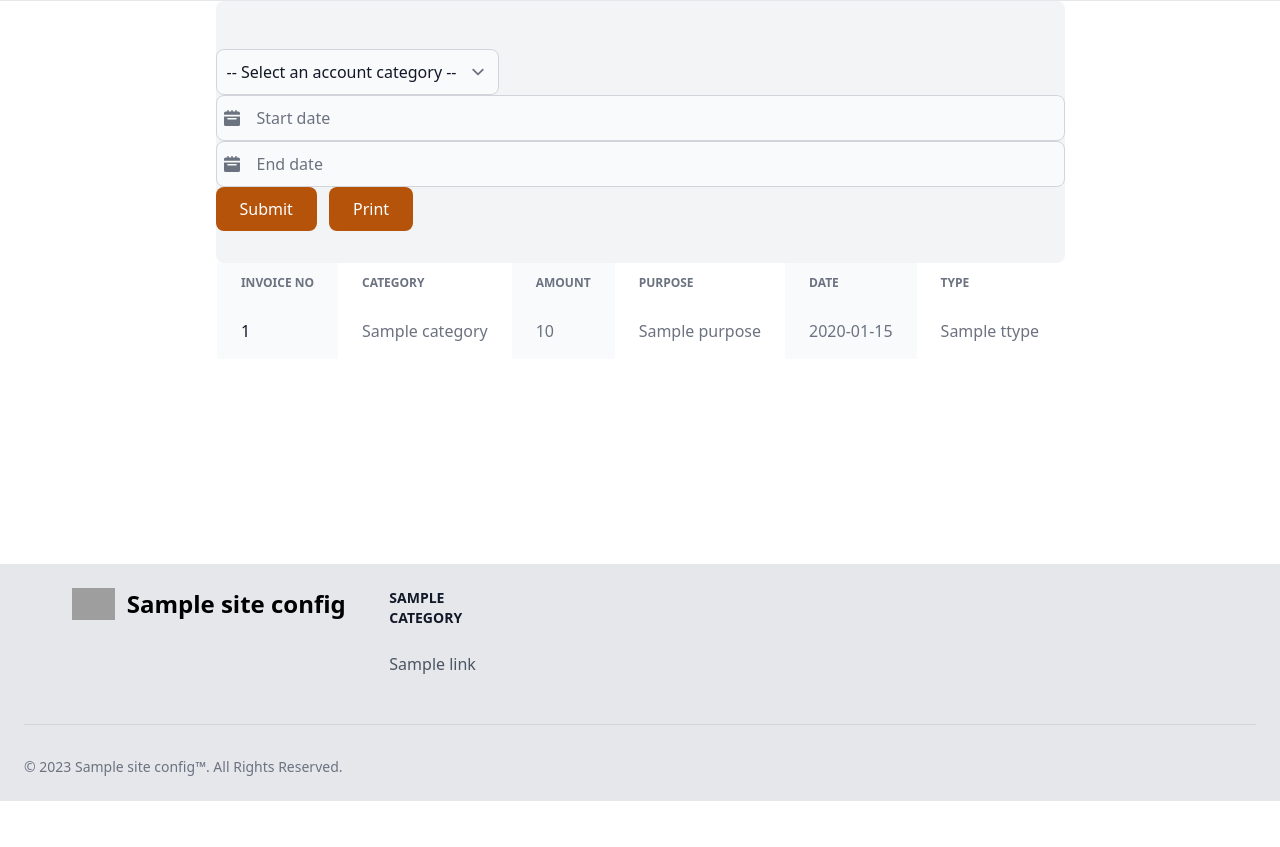
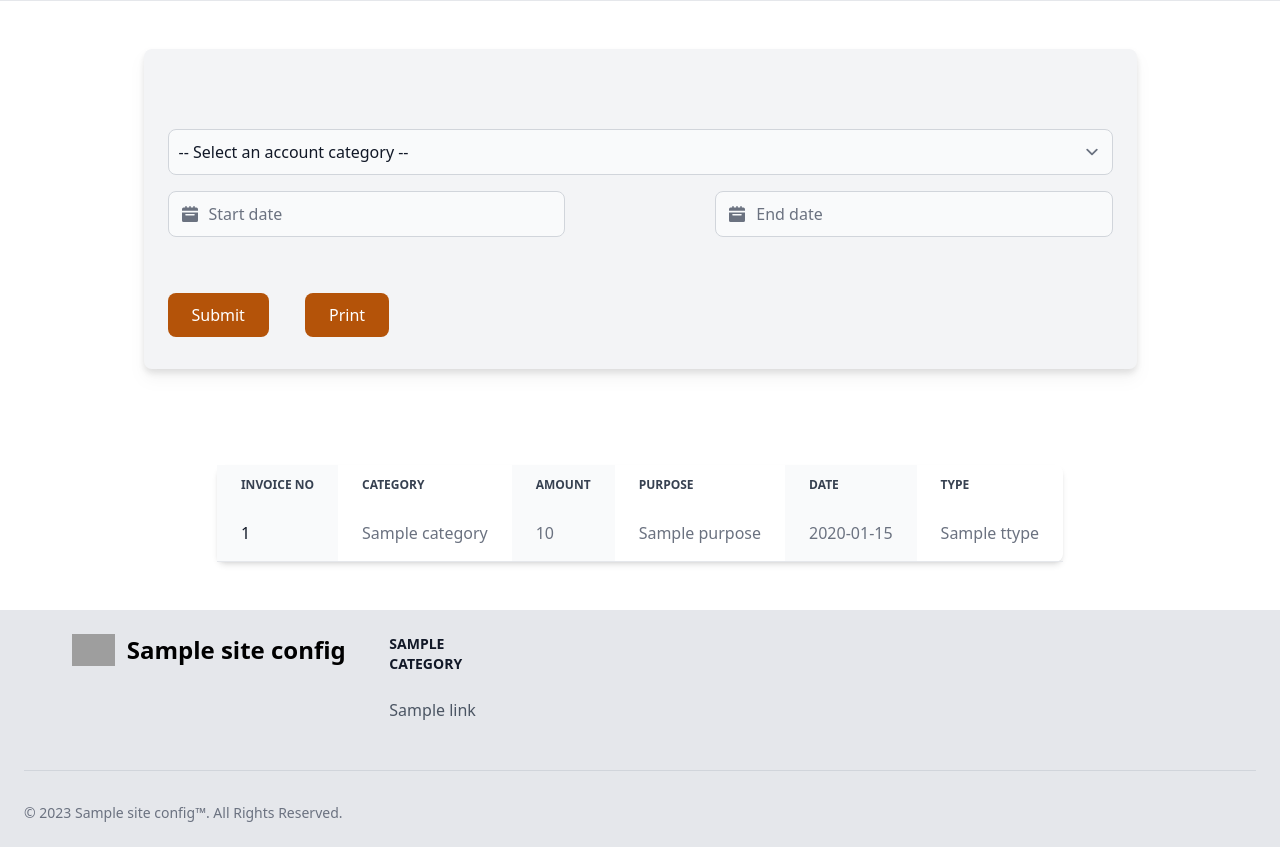
Before and after one commit to aahnik/unison, a Django app: template src/accounts/templates/accounts/statement.html in a window 1280 px wide. Shown: the part 72-919 px from the top of the page. Before the commit the page ends 873 px from the top, so only its background shows below. Run offline with Django 4.2, Linux system fonts and the light colour scheme; the template is opened without the code that fills it: most values are stand-ins (such as "Sample title", 1, 10 or a date in 2020); some libraries are stand-ins or nearby versions; grey boxes are pictures that could not be loaded.

Commit message:
update autogenerated styles.css

```diff
--- a/src/static/styles.css
+++ b/src/static/styles.css
@@ -1120,11 +1120,31 @@ input:checked + .toggle-bg {
   margin-right: 3rem;
 }
 
+.mx-2 {
+  margin-left: 0.5rem;
+  margin-right: 0.5rem;
+}
+
+.mx-6 {
+  margin-left: 1.5rem;
+  margin-right: 1.5rem;
+}
+
 .mx-auto {
   margin-left: auto;
   margin-right: auto;
 }
 
+.my-12 {
+  margin-top: 3rem;
+  margin-bottom: 3rem;
+}
+
+.my-2 {
+  margin-top: 0.5rem;
+  margin-bottom: 0.5rem;
+}
+
 .my-4 {
   margin-top: 1rem;
   margin-bottom: 1rem;
@@ -1140,6 +1160,11 @@ input:checked + .toggle-bg {
   margin-bottom: 2rem;
 }
 
+.mx-4 {
+  margin-left: 1rem;
+  margin-right: 1rem;
+}
+
 .-mr-1 {
   margin-right: -0.25rem;
 }
@@ -1200,6 +1221,10 @@ input:checked + .toggle-bg {
   margin-right: auto;
 }
 
+.mt-12 {
+  margin-top: 3rem;
+}
+
 .mt-2 {
   margin-top: 0.5rem;
 }
@@ -1216,6 +1241,10 @@ input:checked + .toggle-bg {
   margin-top: auto;
 }
 
+.mt-6 {
+  margin-top: 1.5rem;
+}
+
 .block {
   display: block;
 }
@@ -1370,6 +1399,10 @@ input:checked + .toggle-bg {
 
 .grow {
   flex-grow: 1;
+}
+
+.basis-full {
+  flex-basis: 100%;
 }
 
 .-translate-x-1\/2 {
@@ -1608,6 +1645,14 @@ input:checked + .toggle-bg {
   border-width: 0px;
 }
 
+.border-2 {
+  border-width: 2px;
+}
+
+.border-b {
+  border-bottom-width: 1px;
+}
+
 .border-solid {
   border-style: solid;
 }
@@ -1843,6 +1888,14 @@ input:checked + .toggle-bg {
   padding-left: 0.75rem;
 }
 
+.pl-3\.5 {
+  padding-left: 0.875rem;
+}
+
+.pr-2 {
+  padding-right: 0.5rem;
+}
+
 .pr-4 {
   padding-right: 1rem;
 }
@@ -1861,6 +1914,10 @@ input:checked + .toggle-bg {
 
 .text-justify {
   text-align: justify;
+}
+
+.align-middle {
+  vertical-align: middle;
 }
 
 .text-2xl {
@@ -1977,6 +2034,11 @@ input:checked + .toggle-bg {
   color: rgb(75 85 99 / var(--tw-text-opacity));
 }
 
+.text-gray-700 {
+  --tw-text-opacity: 1;
+  color: rgb(55 65 81 / var(--tw-text-opacity));
+}
+
 .text-gray-900 {
   --tw-text-opacity: 1;
   color: rgb(17 24 39 / var(--tw-text-opacity));
@@ -2037,12 +2094,28 @@ input:checked + .toggle-bg {
   box-shadow: var(--tw-ring-offset-shadow, 0 0 #0000), var(--tw-ring-shadow, 0 0 #0000), var(--tw-shadow);
 }
 
+.shadow-md {
+  --tw-shadow: 0 4px 6px -1px rgb(0 0 0 / 0.1), 0 2px 4px -2px rgb(0 0 0 / 0.1);
+  --tw-shadow-colored: 0 4px 6px -1px var(--tw-shadow-color), 0 2px 4px -2px var(--tw-shadow-color);
+  box-shadow: var(--tw-ring-offset-shadow, 0 0 #0000), var(--tw-ring-shadow, 0 0 #0000), var(--tw-shadow);
+}
+
 .outline {
   outline-style: solid;
 }
 
 .blur {
   --tw-blur: blur(8px);
+  filter: var(--tw-blur) var(--tw-brightness) var(--tw-contrast) var(--tw-grayscale) var(--tw-hue-rotate) var(--tw-invert) var(--tw-saturate) var(--tw-sepia) var(--tw-drop-shadow);
+}
+
+.drop-shadow-sm {
+  --tw-drop-shadow: drop-shadow(0 1px 1px rgb(0 0 0 / 0.05));
+  filter: var(--tw-blur) var(--tw-brightness) var(--tw-contrast) var(--tw-grayscale) var(--tw-hue-rotate) var(--tw-invert) var(--tw-saturate) var(--tw-sepia) var(--tw-drop-shadow);
+}
+
+.drop-shadow-lg {
+  --tw-drop-shadow: drop-shadow(0 10px 8px rgb(0 0 0 / 0.04)) drop-shadow(0 4px 3px rgb(0 0 0 / 0.1));
   filter: var(--tw-blur) var(--tw-brightness) var(--tw-contrast) var(--tw-grayscale) var(--tw-hue-rotate) var(--tw-invert) var(--tw-saturate) var(--tw-sepia) var(--tw-drop-shadow);
 }
 
@@ -2462,6 +2530,14 @@ input:checked + .toggle-bg {
     margin-bottom: 1.25rem;
   }
 
+  .sm\:ml-6 {
+    margin-left: 1.5rem;
+  }
+
+  .sm\:mr-6 {
+    margin-right: 1.5rem;
+  }
+
   .sm\:mt-0 {
     margin-top: 0px;
   }
@@ -2480,6 +2556,10 @@ input:checked + .toggle-bg {
 
   .sm\:w-10 {
     width: 2.5rem;
+  }
+
+  .sm\:w-2\/5 {
+    width: 40%;
   }
 
   .sm\:w-6 {
@@ -2512,6 +2592,10 @@ input:checked + .toggle-bg {
     margin-bottom: calc(0px * var(--tw-space-y-reverse));
   }
 
+  .sm\:rounded-lg {
+    border-radius: 0.5rem;
+  }
+
   .sm\:rounded-none {
     border-radius: 0px;
   }
```
Also changed, not shown: other parts of src/static/styles.css (+14 -24 lines).
